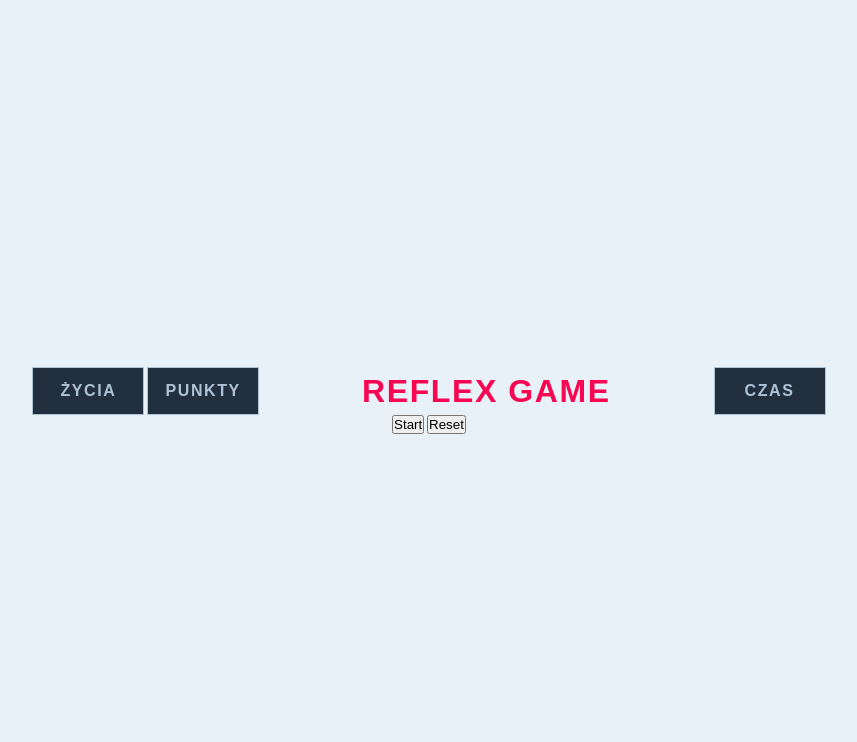
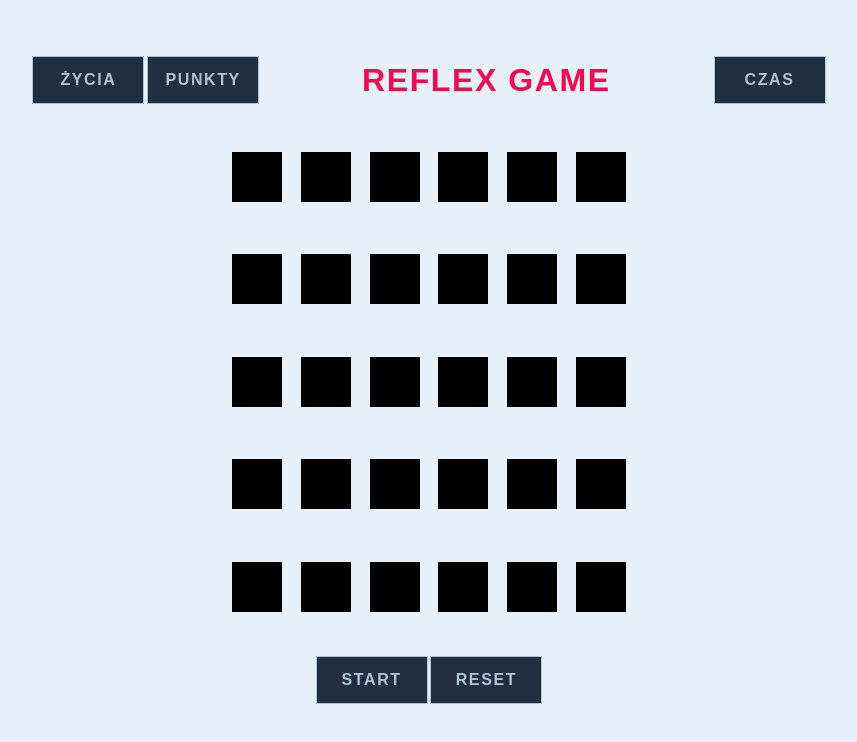
Before and after one commit to dkozielecka/Reflex-game, a plain HTML site: page src/index.html in a window 1280 px wide. Shown: the whole page, without its empty margins (211-1068 px from the left). Drawn offline with Linux system fonts and the light colour scheme.

Commit message:
board style

```diff
--- a/src/index.html
+++ b/src/index.html
@@ -45,9 +45,16 @@
         <div class="item"></div>
         <div class="item"></div>
         <div class="item"></div>
+        <div class="item"></div>
+        <div class="item"></div>
+        <div class="item"></div>
+        <div class="item"></div>
+        <div class="item"></div>
       </div>
-      <button class="start">Start</button>
-      <button class="reset">Reset</button>
+      <div class="button__status">
+        <button>Start</button>
+        <button>Reset</button>
+      </div>
     </main>
 
     <script src="index.js"></script>
--- a/src/scss/main.scss
+++ b/src/scss/main.scss
@@ -14,6 +14,14 @@ $background-color: #e8f1f8;
     letter-spacing: 0.1rem;
     text-align: center;
     font-weight: bold;
+}
+
+@mixin buttonStyle {
+    width: 7rem;
+    height: 3rem;
+    background-color: $primary-color;
+    color: $secondary-color;
+    border: 1px solid $secondary-color;
 }
 
 * {
@@ -43,11 +51,7 @@ body {
     .header__timer {
         @include fontsButton(1rem);
 
-        width: 7rem;
-        height: 3rem;
-        background-color: $primary-color;
-        color: $secondary-color;
-        border: 1px solid $secondary-color;
+        @include buttonStyle;
     }
 
     h1 {
@@ -57,3 +61,43 @@ body {
         color: $highlights-color;
     }
 }
+
+.main {
+    width: 80%;
+    height: 80%;
+
+    @include flex(center);
+
+    flex-direction: column;
+    align-items: center;
+
+    .board {
+        @include flex(space-between);
+
+        flex-wrap: wrap;
+        width: 40%;
+        height: 80%;
+
+        .item {
+            width: 50px;
+            height: 50px;
+            background-color: #000;
+            margin: 0.5rem;
+        }
+    }
+
+    .button__status {
+        button {
+            @include fontsButton(1rem);
+            @include buttonStyle;
+
+            cursor: pointer;
+            transition: 0.3s linear;
+        }
+
+        button:hover {
+            @include fontsButton(1rem);
+            @include buttonStyle;
+        }
+    }
+}
```
Also changed, not shown: src/css/main.min.css, 1 other file.
